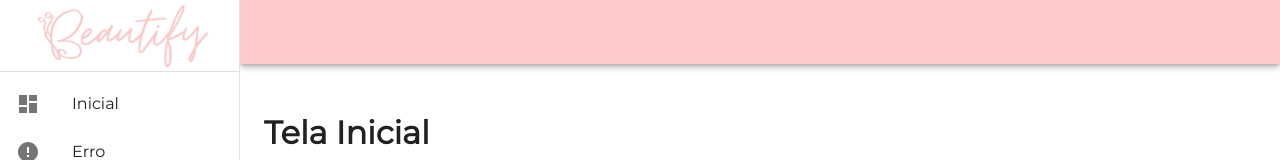
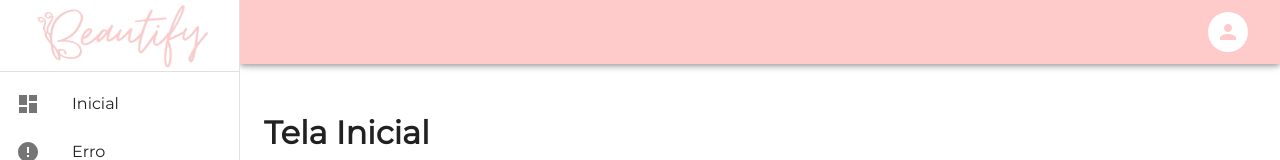
Before and after one commit to vieir4ndo/beautify, a React (Create React App) app in the folder web/: page / in a window 1280 px wide. Shown: the top 160 px of the page. Built offline with nearby package versions, Linux system fonts and the light colour scheme.

Commit message:
Inserindo o avatar na topbar

```diff
--- a/web/src/components/BaseTemplate/TopBar/index.jsx
+++ b/web/src/components/BaseTemplate/TopBar/index.jsx
@@ -1,12 +1,17 @@
 import React from 'react';
+import { useNavigate } from 'react-router-dom';
 
 import AppBar from '@mui/material/AppBar';
 import Toolbar from '@mui/material/Toolbar';
 import IconButton from '@mui/material/IconButton';
+import Avatar from '@mui/material/Avatar';
 
+import UserIcon from '@mui/icons-material/Person';
 import MenuIcon from '@mui/icons-material/Menu';
 
 const TopBar = ({ drawerWidth, handleDrawerToggle }) => {
+  let navigate = useNavigate();
+
   return (
     <AppBar
       position="fixed"
@@ -15,7 +20,14 @@ const TopBar = ({ drawerWidth, handleDrawerToggle }) => {
         ml: { sm: `${drawerWidth}px` },
       }}
     >
-      <Toolbar>
+      <Toolbar
+        sx={{
+          flex: 1, justifyContent: {
+            xs: 'space-between',
+            sm: 'flex-end'
+          }
+        }}
+      >
         <IconButton
           color="inherit"
           aria-label="Abrir menu"
@@ -25,6 +37,11 @@ const TopBar = ({ drawerWidth, handleDrawerToggle }) => {
         >
           <MenuIcon />
         </IconButton>
+        <IconButton href={'/perfil'}>
+          <Avatar sx={{ bgcolor: '#ffffff' }} >
+            <UserIcon sx={{ color: 'primary.main' }} />
+          </Avatar>
+        </IconButton>
       </Toolbar>
     </AppBar>
   )
```
